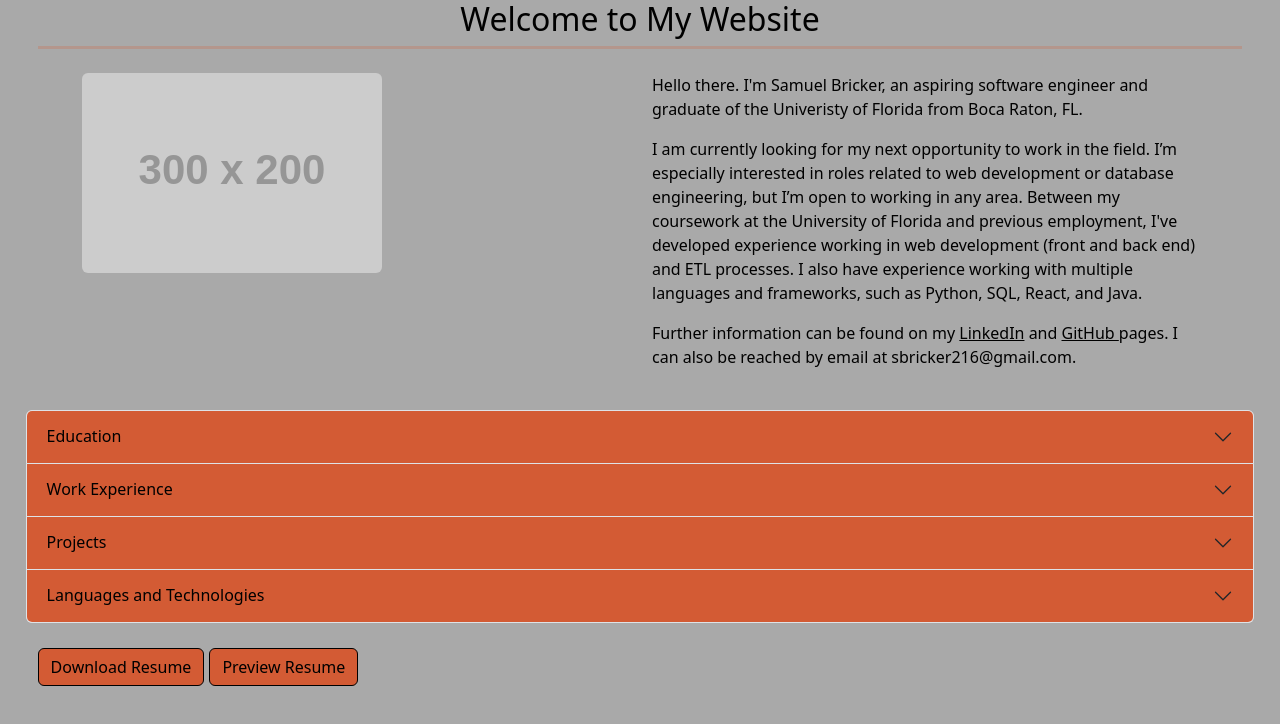
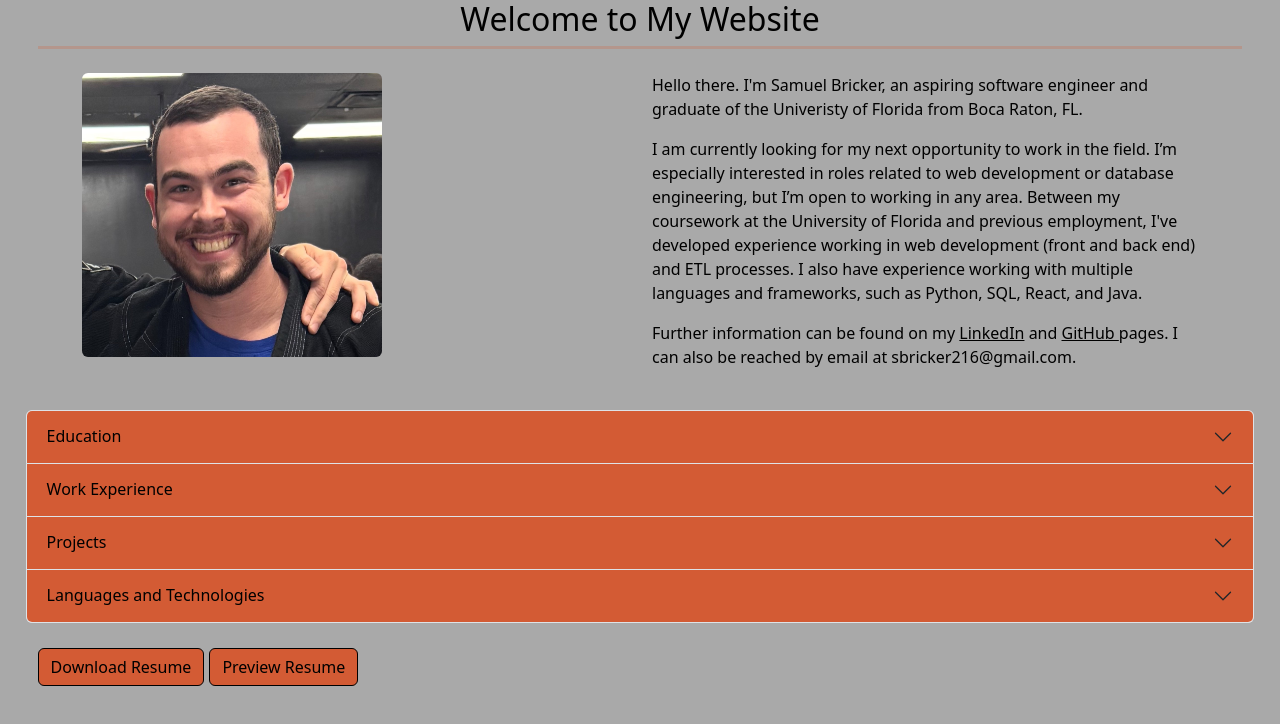
Before and after one commit to sambricker216/sambricker216.github.io, a React (Create React App) app: page / in a window 1280 px wide. Shown: the top 724 px of the page. Built offline with nearby package versions, Linux system fonts and the light colour scheme.

Commit message:
Updated profile pic and changed site title

```diff
--- a/public/index.html
+++ b/public/index.html
@@ -7,7 +7,7 @@
     <meta name="theme-color" content="#000000" />
     <meta
       name="description"
-      content="Web site created using create-react-app"
+      content="Samuel Bricker Personal Website"
     />
     <link rel="apple-touch-icon" href="%PUBLIC_URL%/logo192.png" />
     <!--
@@ -24,7 +24,7 @@
       work correctly both with client-side routing and a non-root public URL.
       Learn how to configure a non-root public URL by running `npm run build`.
     -->
-    <title>React App</title>
+    <title>Samuel Bricker Personal Site</title>
   </head>
   <body>
     <noscript>You need to enable JavaScript to run this app.</noscript>
--- a/src/Pages/Homepage.js
+++ b/src/Pages/Homepage.js
@@ -9,7 +9,8 @@ export default function Homepage(){
 				<Row>
 					<Col>
 						<Image
-							src="https://placehold.co/300x200"
+							width='300'
+							src="profile_pic.jpeg"
 							rounded
 						/>
 					</Col>
```
Also changed, not shown: public/profile_pic.jpeg (added).
